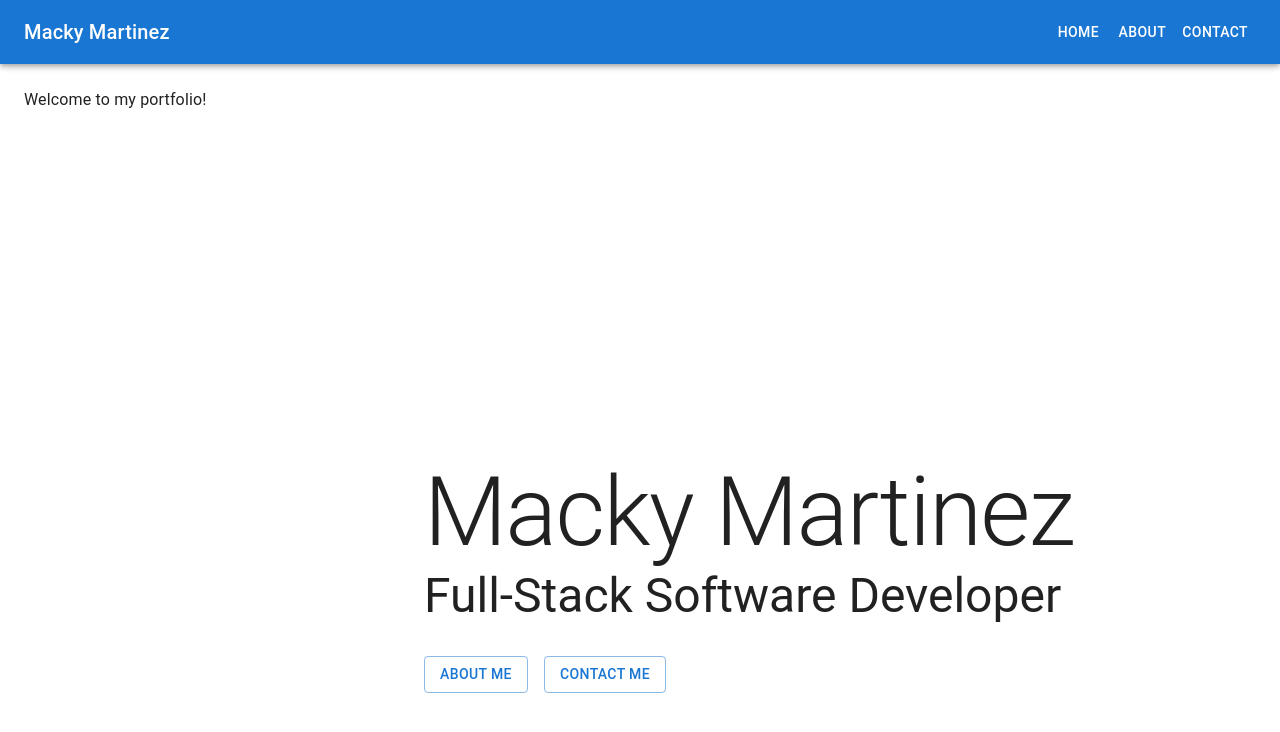
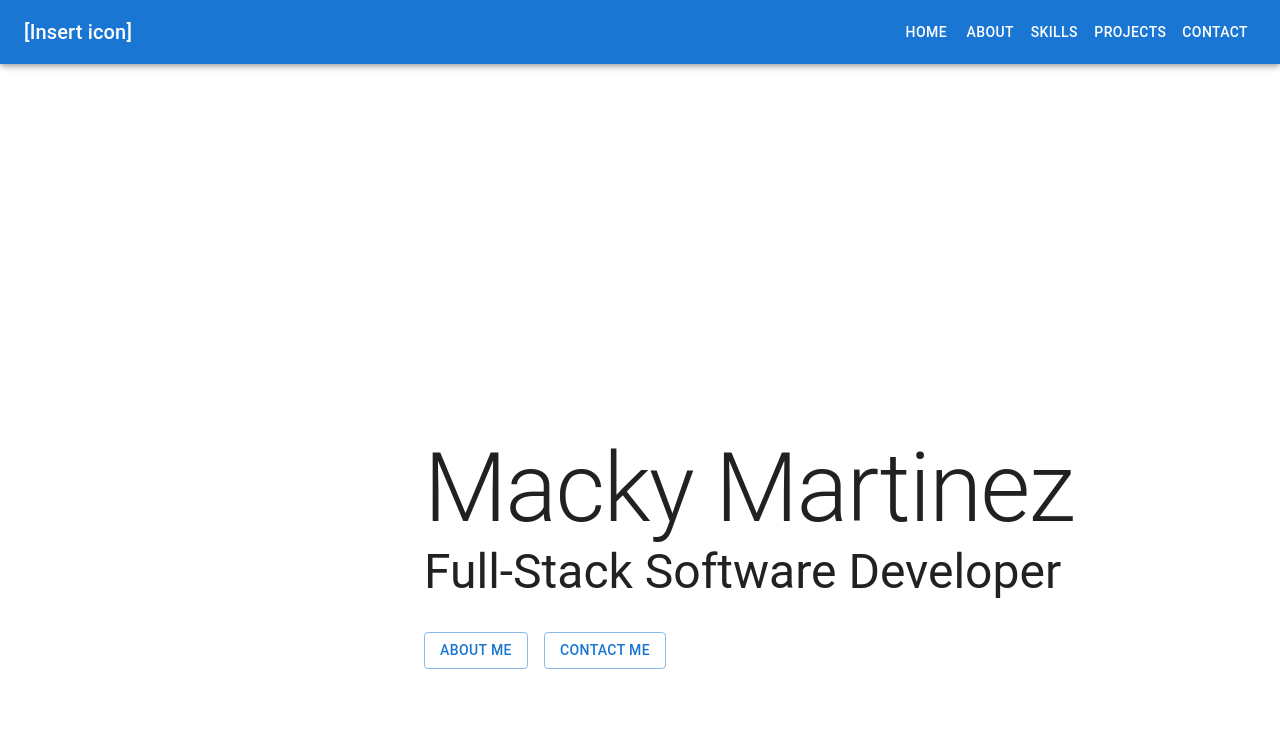
Before and after one commit to MackMartinez/Portfolio, a React (Create React App) app: page / in a window 1280 px wide. Shown: the top 732 px of the page. Built offline with nearby package versions, Linux system fonts and the light colour scheme.

Commit message:
add text to appbar

```diff
--- a/src/Components/Appbar.jsx
+++ b/src/Components/Appbar.jsx
@@ -17,7 +17,7 @@ import {
 import MenuIcon from "@mui/icons-material/Menu";
 
 const drawerWidth = 240;
-const navItems = ["Home", "About", "Contact"];
+const navItems = ["Home", "About", "Skills", "Projects", "Contact"];
 
 export default function DrawerAppBar(props) {
   const { window } = props;
@@ -67,7 +67,7 @@ export default function DrawerAppBar(props) {
             component="div"
             sx={{ flexGrow: 1, display: { xs: "none", sm: "block" } }}
           >
-            Macky Martinez
+            [Insert icon]
           </Typography>
           <Box sx={{ display: { xs: "none", sm: "block" } }}>
             {navItems.map((item) => (
@@ -100,7 +100,6 @@ export default function DrawerAppBar(props) {
       </Box>
       <Box component="main" sx={{ p: 3 }}>
         <Toolbar />
-        <Typography>Welcome to my portfolio!</Typography>
       </Box>
     </Box>
   );
```
